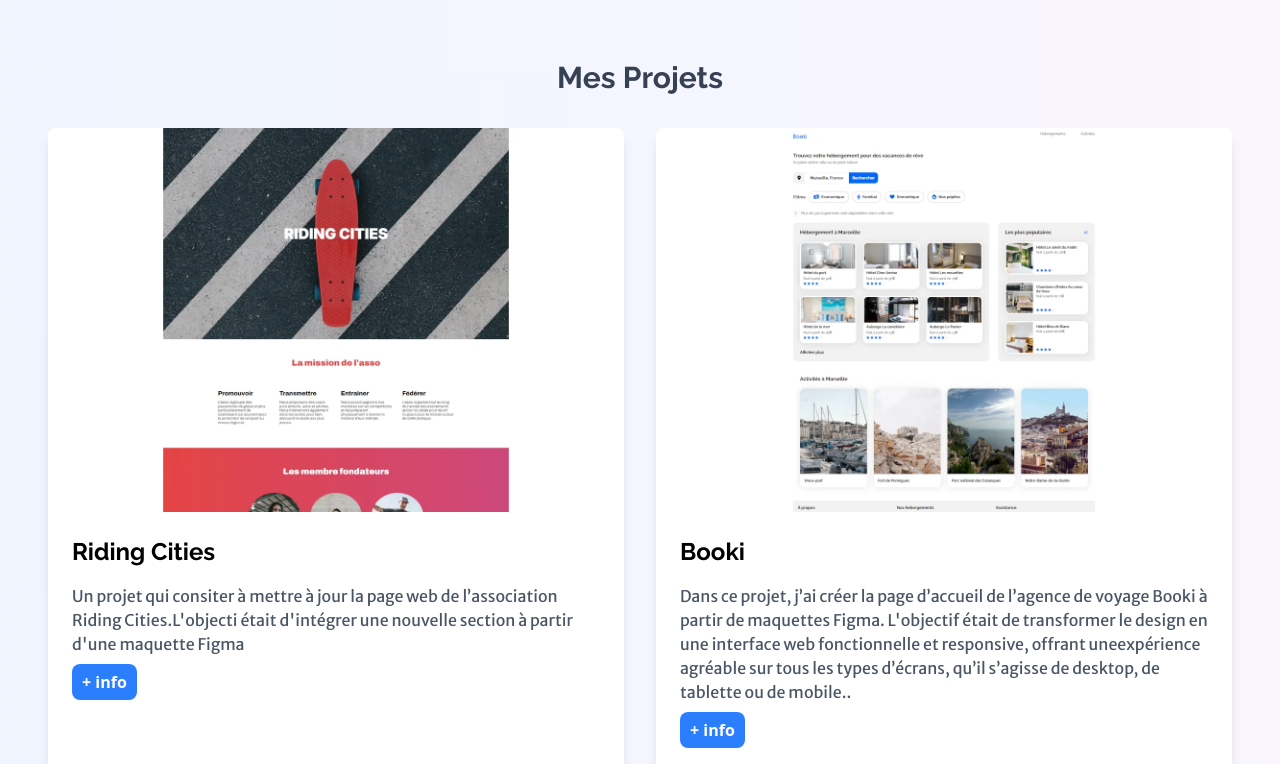
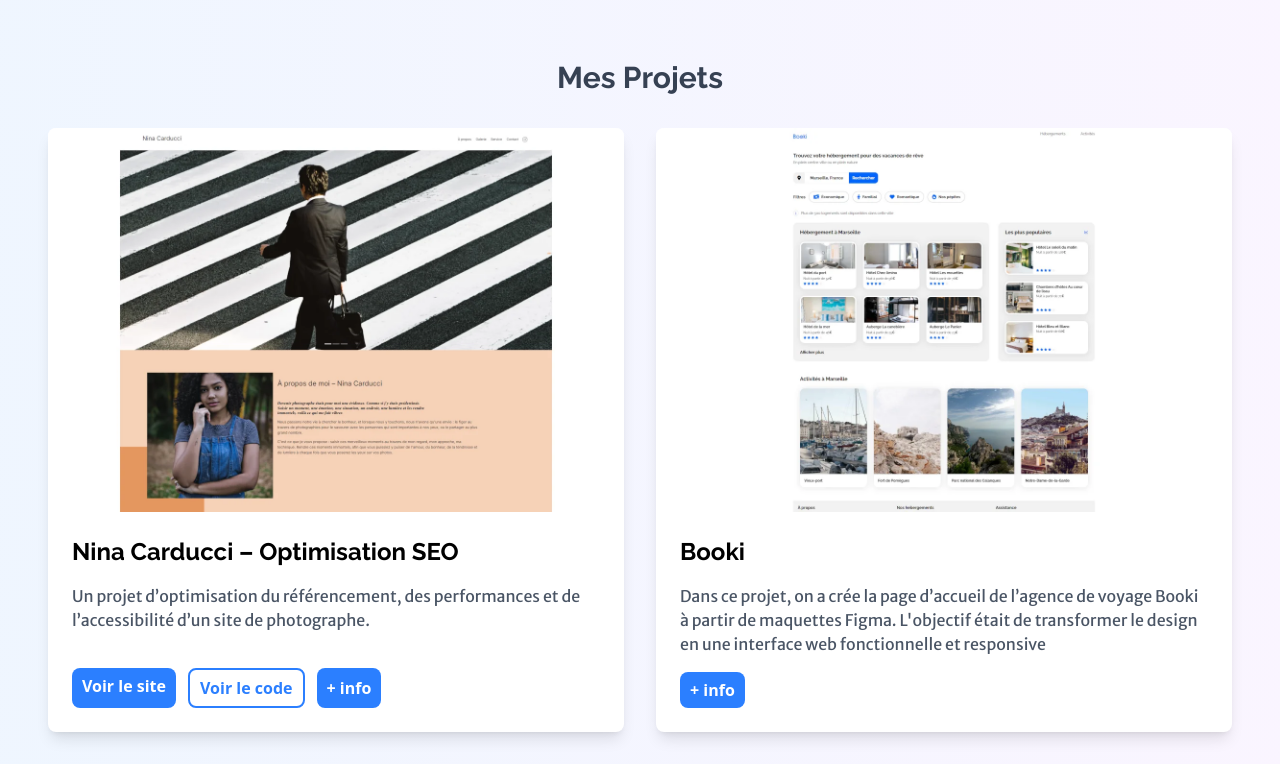
Before and after one commit to Dounia44/Portfolio, a React (Vite) app: page / in a window 1280 px wide. Shown: the part 940-1704 px from the top of the page. Built offline with nearby package versions, Linux system fonts and the light colour scheme.

Commit message:
feat: mise à jour du composant Project

```diff
--- a/src/components/Projects.jsx
+++ b/src/components/Projects.jsx
@@ -11,25 +11,25 @@
       id="projects"
       className="py-20 lg:py-40 px-6 bg-linear-to-r from-blue-50 to-purple-50"
     >
-      <div className="container mx-auto mb-12 px-6">
+      <div className="container mx-auto mb-12 lg:px-6">
         <h2>Mes Projets</h2>
 
         <div className="grid lg:grid-cols-2 gap-8">
           {projects.map((project) => (
             <div
               key={project.id}
-              className="bg-white rounded-lg shadow-lg overflow-hidden"
+              className="bg-white rounded-lg shadow-lg overflow-hidden flex flex-col"
             >
               <img
                 src={project.image}
                 alt={project.name}
                 className="w-full object-cover"
               />
-              <div className="p-6">
+              <div className="p-6 flex flex-col flex-1">
                 <h3>{project.name}</h3>
                 <p>{project.description}</p>
 
-                <div className="flex gap-3">
+                <div className="flex gap-3 mt-auto pt-2">
                   {project.live && (
                     <Button href={project.live} size="small">
                       Voir le site
--- a/src/data/projects.js
+++ b/src/data/projects.js
@@ -1,33 +1,43 @@
-import ridingcities from "../assets/images/ridingcities.webp";
+import nina from "../assets/images/nina.webp";
+import booki from "../assets/images/booki.webp";
 import kasa from "../assets/images/kasa.webp";
-import booki from "../assets/images/booki.webp";
 import argentBank from "../assets/images/argent-bank.webp";
 
 const projects = [
   {
     id: 1,
-    name: "Riding Cities",
+    name: "Nina Carducci – Optimisation SEO",
     description:
-      "Un projet qui consiter à mettre à jour la page web de l’association Riding Cities.L'objecti était d'intégrer une nouvelle section à partir d'une maquette Figma",
-    image: ridingcities,
-    stack: "HTML, CSS, Figma, Visual Studio Code",
+      "Un projet d’optimisation du référencement, des performances et de l’accessibilité d’un site de photographe.",
+
+    image: nina,
+
+    stack: "HTML5, CSS3, JavaScript, Lighthouse, Wave, Schema.org, OpenGraph",
+
     objectifs:
-      "Créer et mettre à jour la page web, ajouter la section “Les membres fondateurs” et modifier la section de téléchargement pour enfants et adultes.",
+      "Analyser les performances et le SEO du site existant, identifier les problèmes via des audits, proposer puis appliquer des optimisations techniques.",
+
     competences:
-      "Intégration HTML, adaptation de code existant, application de classes CSS, gestion de sections avec images et boutons, utilisation de Figma et VS Code.",
+      "Audit Lighthouse et Wave, optimisation des images, amélioration de la sémantique HTML, référencement local avec Schema.org, ajout de metas SEO et réseaux sociaux, rédaction d’un rapport d’optimisation.",
+
     resultats:
-      "Page conforme à la maquette, section fondateurs intégrée, deux boutons de téléchargement fonctionnels et stylisés.",
-    perspectives: "Optimiser accessibilité et SEO.",
+      "Scores Lighthouse supérieurs à 90 % en performances, SEO et accessibilité. Site plus rapide, mieux structuré et plus visible sur les moteurs de recherche.",
+
+    perspectives:
+      "Mise en place d’un suivi SEO dans le temps, optimisation du contenu éditorial.",
+
+    live: "https://dounia44.github.io/Nina-Carducci/",
+    code: "https://github.com/Dounia44/Nina-Carducci",
   },
 
   {
     id: 2,
     name: "Booki",
     description:
-      "Dans ce projet, j’ai créer la page d’accueil de l’agence de voyage Booki à partir de maquettes Figma. L'objectif était de transformer le design en une interface web fonctionnelle et responsive, offrant uneexpérience agréable sur tous les types d’écrans, qu’il s’agisse de desktop, de tablette ou de mobile..",
+      "Dans ce projet, on a crée la page d’accueil de l’agence de voyage Booki à partir de maquettes Figma. L'objectif était de transformer le design en une interface web fonctionnelle et responsive",
     image: booki,
 
-    stack: "HTML5, CSS3, Flexbox, Figma, Visual Studio Code, Git",
+    stack: "HTML, CSS, Flexbox, Figma, Visual Studio Code, Git",
 
     objectifs:
       "Intégrer fidèlement la page d’accueil en respectant les maquettes desktop, tablette et mobile, mettre en place une structure HTML sémantique et gérer la mise en page avec Flexbox.",
@@ -39,7 +49,7 @@
       "Page d’accueil fonctionnelle et responsive, sections hébergements, filtres, activités et footer intégrées, affichage cohérent sur tous les formats d’écran.",
 
     perspectives:
-      "Ajout d’interactions JavaScript (recherche dynamique, filtres), amélioration de l’accessibilité (ARIA, navigation clavier), optimisation des performances et SEO.",
+      "Améliorer l'aspect graphique et visuel du site pour créer une expérience utilisateur plus agréable, tout en conservant un site performant et accessible.",
   },
 
   {
@@ -56,14 +66,15 @@
     resultats:
       "Application fonctionnelle permettant de consulter des annonces, naviguer entre les pages, afficher des galeries dynamiques, gérer des menus animés et afficher une page 404.",
     perspectives:
-      "Connexion à une vraie API, ajout de recherche et filtres, optimisation des performances et du SEO, amélioration de l’accessibilité et des animations.",
+      "Ajouter un formulaire ou un système de contact pour permettre aux utilisateurs de demander plus d’informations, tout en améliorant l’expérience utilisateur et la réactivité du site.",
+    code: "https://github.com/Dounia44/Kasa",
   },
 
   {
     id: 4,
     name: "Argent Bank",
     description:
-      "Front-end de l’application bancaire ArgentBank développé en React, avec tableau de bord interactif et responsive, intégration des données via API et gestion globale avec Redux.",
+      "Le front-end de l’application bancaire ArgentBank développé en React, avec tableau de bord interactif et responsive, intégration des données via API et gestion globale avec Redux.",
     image: argentBank,
     stack: "React, Redux, JavaScript, HTML, CSS, Swagger, Git/GitHub",
     objectifs:
@@ -74,6 +85,7 @@
       "Tableau de bord complet et responsive, intégration réussie des données utilisateurs via API, application réactive avec gestion des états et interactions intuitives.",
     perspectives:
       "Ajouter des animations pour améliorer l’expérience utilisateur, mise en place d’authentification sécurisée, optimisation des performances, amélioration de l’accessibilité.",
+    code: "https://github.com/Dounia44/ArgentBank-Backend",
   },
 ];
 
```
Also changed, not shown: src/assets/images/nina.webp (added).
